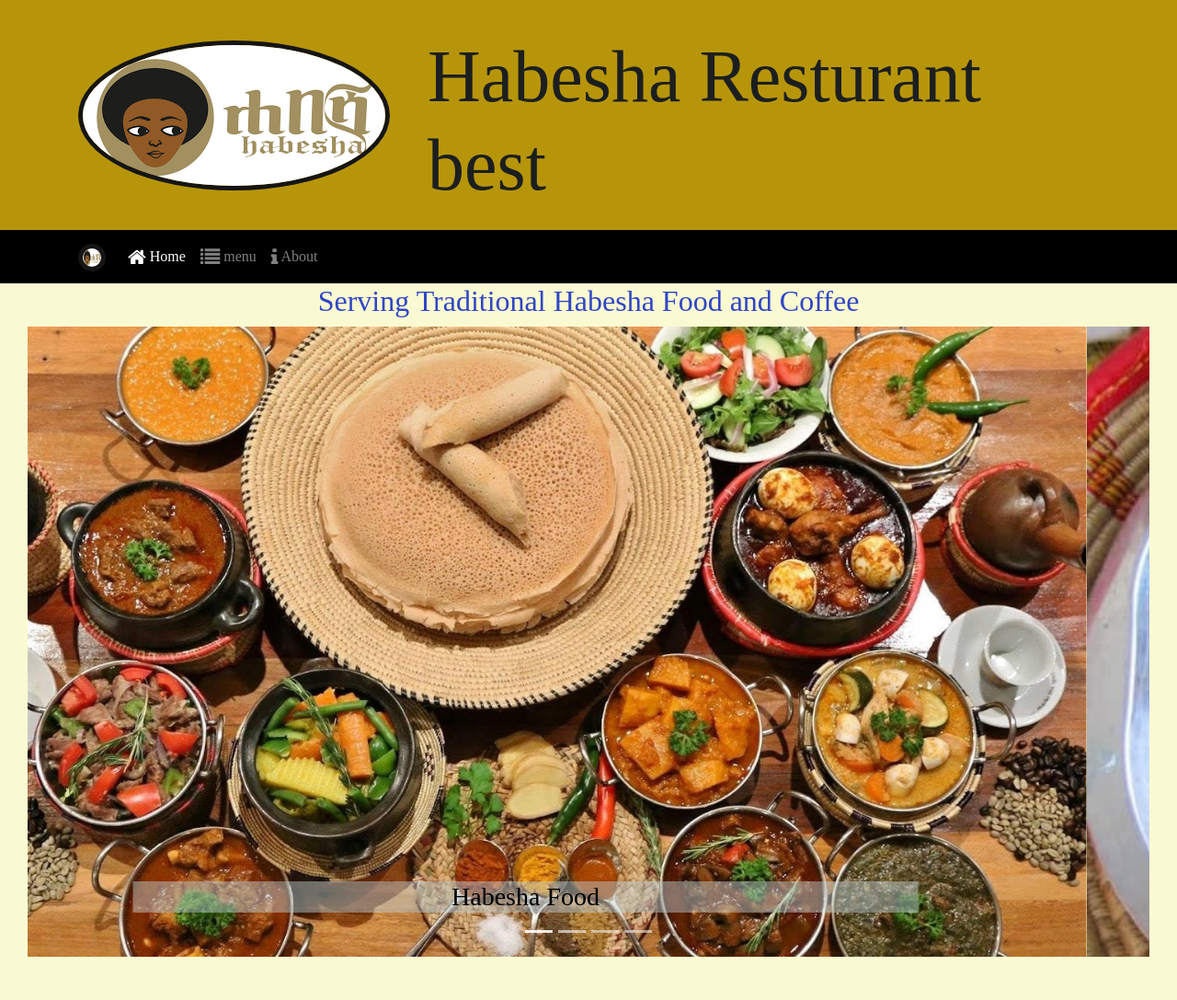
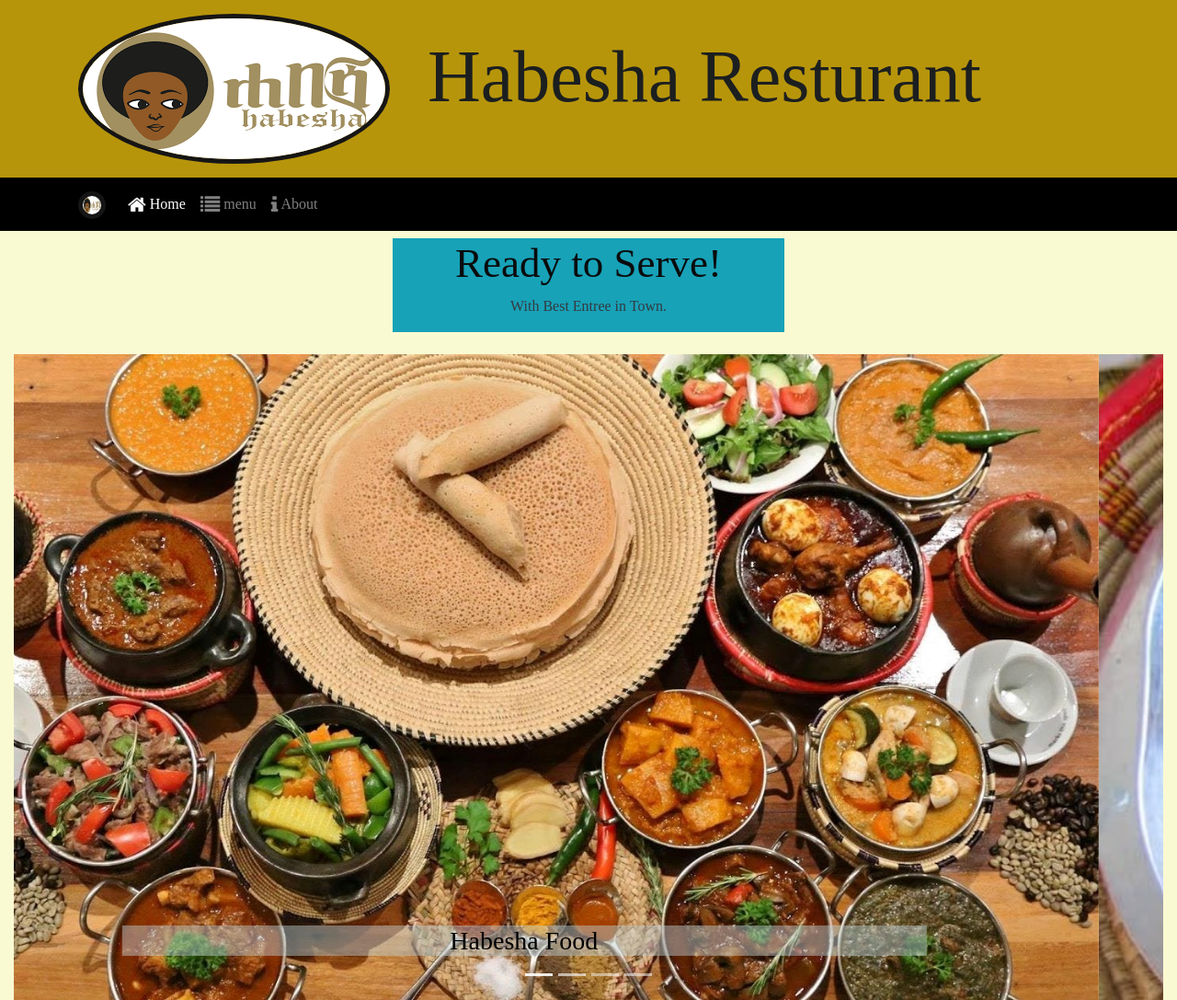
Before and after one commit to isubrhane/projectPortofilio, a website: page index.html in a window 1280 px wide. Shown: the top 1087 px of the page at 92% size. Drawn offline with nearby package versions, Linux system fonts and the light colour scheme.

Commit message:
Add a pharagraph Element

```diff
--- a/css/styles.css
+++ b/css/styles.css
@@ -10,8 +10,8 @@ h3 {
 }
 
 h2 {
-
-    color: #3046C5;
+    font-size: 45px;
+    color: #0a0b0c;
 }
 
 header h2 {
--- a/index.html
+++ b/index.html
@@ -22,7 +22,7 @@
                     <img class="logo"  src="img\log.png" alt="" >
                 </div>
                 <div class="col offset-2">
-                    <h2>Habesha Resturant best </h2>
+                    <h2>Habesha Resturant</h2>
                     <!-- <h2>Traditional Food and Coffee</h2> -->
                 </div>
             </div>
@@ -49,12 +49,14 @@
         </div>
     </nav>
     <div class="container-fluid">
-        <div class="row">
-            <div class="mx-auto">
-                <h2>Serving Traditional Habesha Food and Coffee</h2>
+        <div class="row mt-2">
+            <div class="col-12 col-sm-4 m-3 m-sm-auto text-dark text-center bg-info">
+                <h2>Ready to Serve!</h2>
+                <p>With Best Entree in Town.</p>
+                <!-- <h2>Serving Traditional Habesha Food and Coffee</h2> -->
             </div>
         </div>
-        <div class="row-fluid">
+        <div class="row mt-4">
             <div class="col">
                 <div id="homeCarousel" class="carousel slide " data-ride="carousel">
                     <ol class="carousel-indicators ">
```
